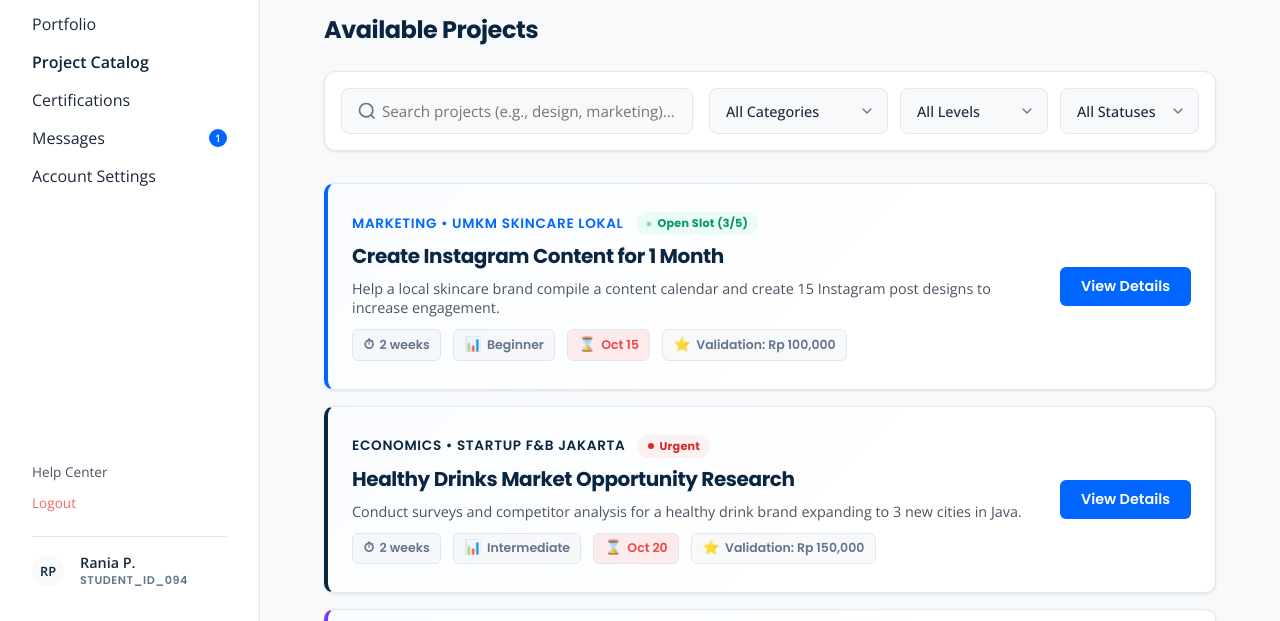
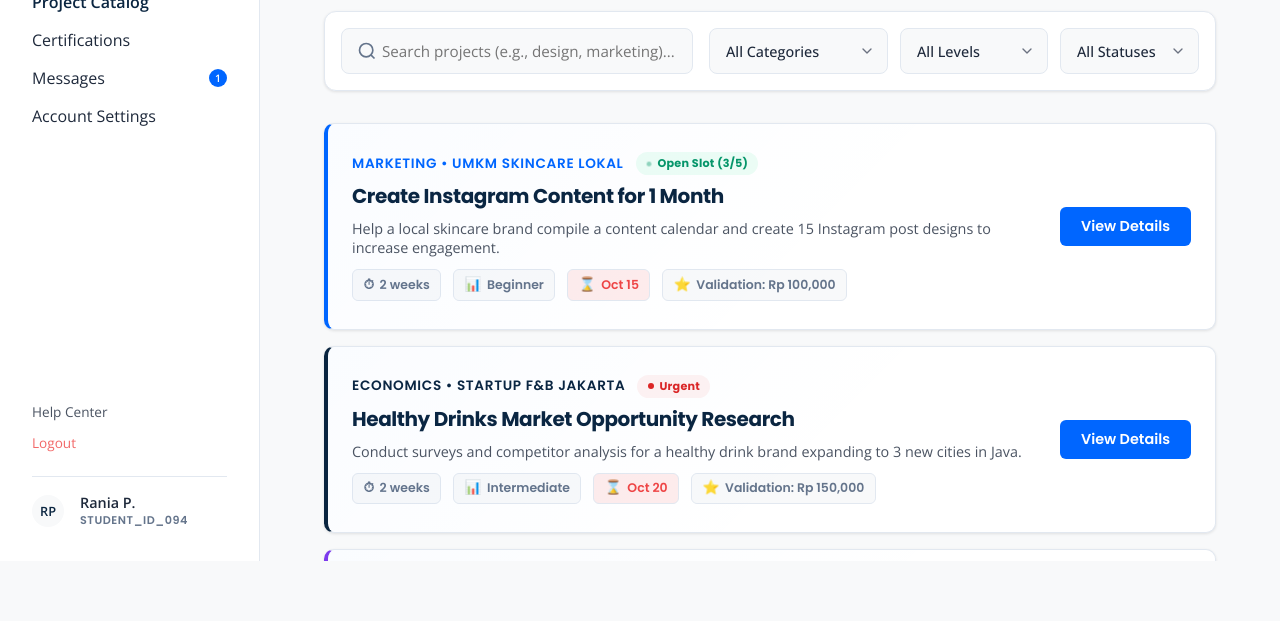
Before and after one commit to peepogame/avyra-marketplace, a website built with Vite: page catalog.html in a window 1280 px wide. Shown: the part 239-860 px from the top of the page. After the commit the page ends 800 px from the top, so only its background shows below. Built offline with nearby package versions, Linux system fonts and the light colour scheme.

Commit message:
fix: remove top gap on dashboard and marketplace pages

```diff
--- a/catalog.html
+++ b/catalog.html
@@ -9,7 +9,7 @@
   <link rel="stylesheet" href="./style.css">
 </head>
 
-<body style="overflow: hidden;">
+<body class="dashboard-layout" style="overflow: hidden;">
   <div class="app-wrapper fade-up visible">
 
     <!-- MOBILE HEADER -->
--- a/style.css
+++ b/style.css
@@ -40,6 +40,10 @@ body {
   overflow-x: hidden;
   -webkit-font-smoothing: antialiased;
   padding-top: 60px;
+}
+
+body.dashboard-layout {
+  padding-top: 0;
 }
 
 @media (min-width: 769px) {
```
Also changed, not shown: certifications.html (+1 -1 lines), portfolio.html (+1 -1 lines), project-detail-2.html (+1 -1 lines), project-detail.html (+1 -1 lines).
